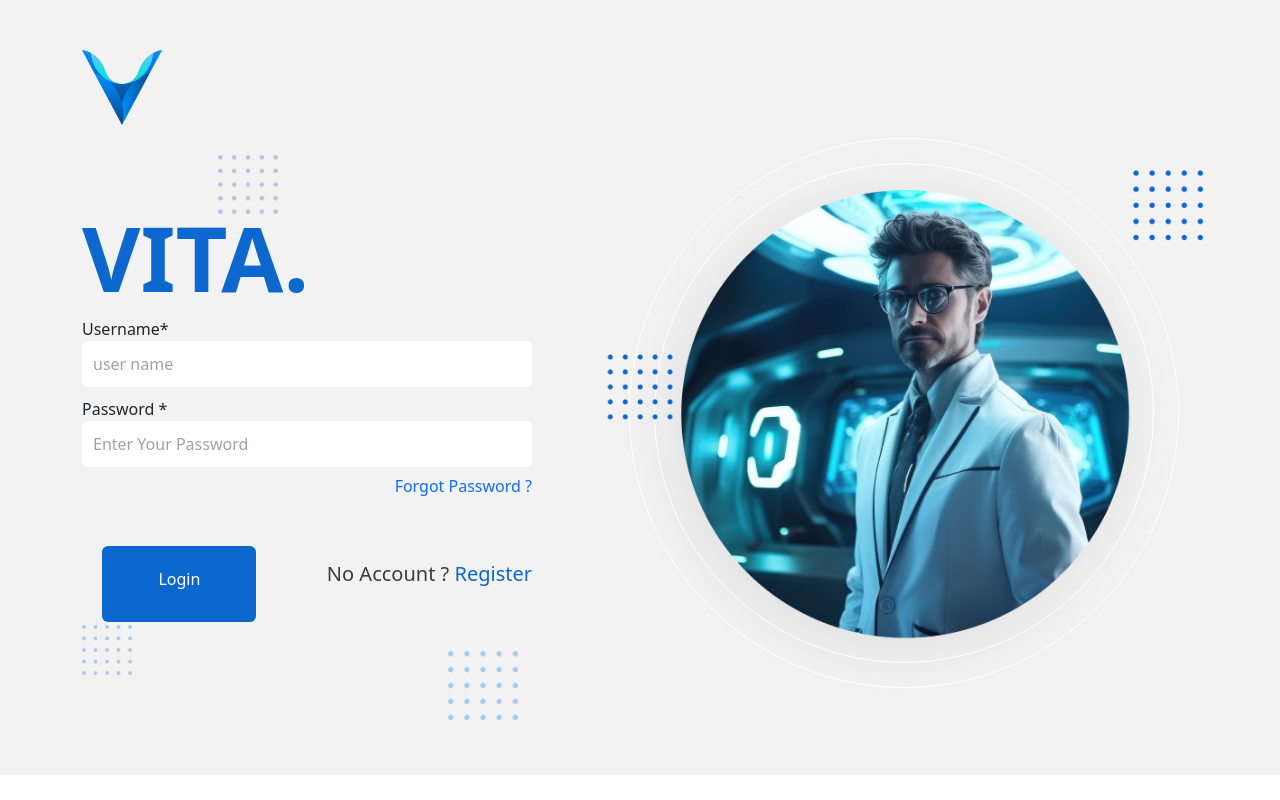
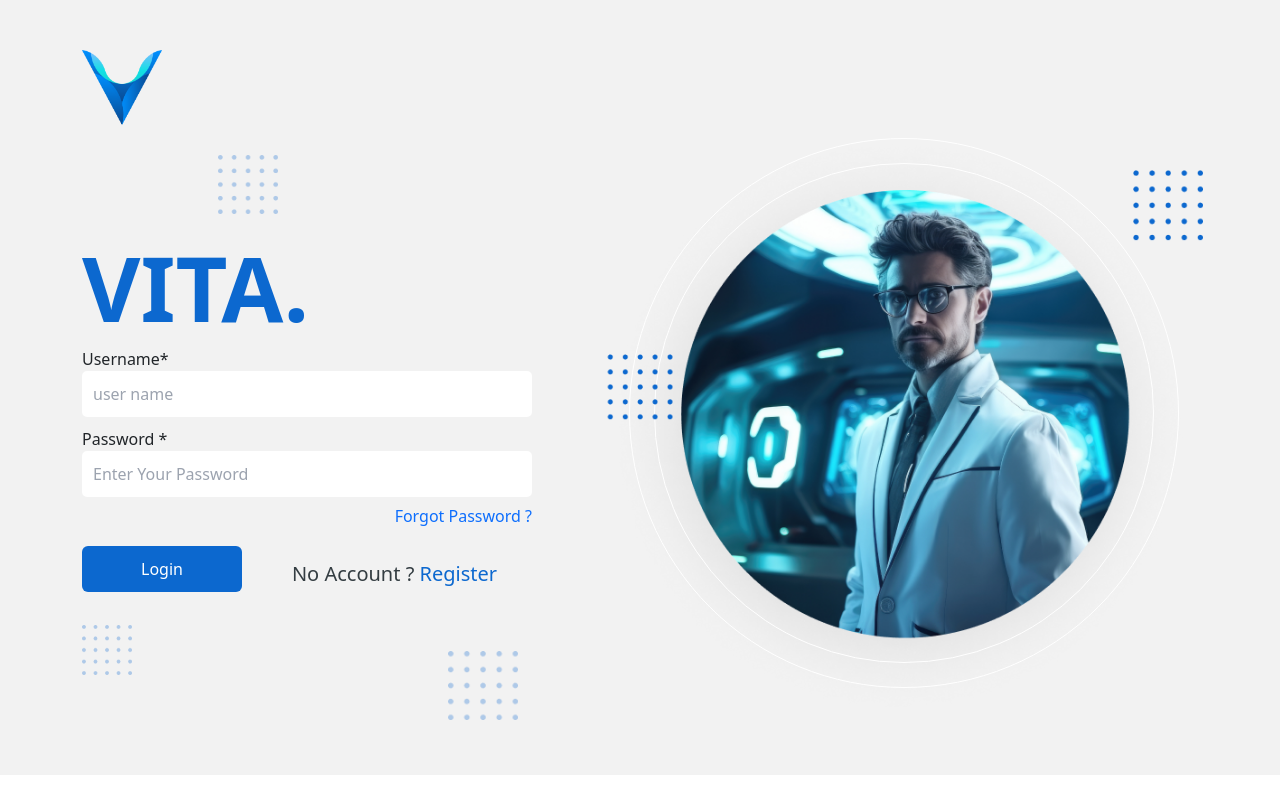
Before and after one commit to kareem-n/vita, a React (Vite) app: page /login in a window 1280 px wide. Built offline with nearby package versions, Linux system fonts and the light colour scheme.

Commit message:
login register modi

```diff
--- a/src/components/Buttons/Buttons.jsx
+++ b/src/components/Buttons/Buttons.jsx
@@ -19,7 +19,7 @@ const RegisterButton = (props) => {
 
 const InputSubmit = (props) => {
   return (
-    <div className="button InputSubmit" onClick={props.hide}>
+    <div className="button InputSubmit m-0 px-5 py-0" onClick={props.hide}>
       <input type="submit" value={props.children}/>
     </div>
   )
--- a/src/pages/Login/Login.jsx
+++ b/src/pages/Login/Login.jsx
@@ -3,7 +3,7 @@ import Logo from "../../assets/images/LOGO.png";
 import Ellipse from "../../assets/images/Ellipse 1.png";
 import Vector_2 from "../../assets/images/Vector2.png";
 import Vector from "../../assets/images/Vector.png";
-import { InputSubmit } from "../../components/Buttons/Buttons";
+import { FirstBtn, InputSubmit } from "../../components/Buttons/Buttons";
 import { Link } from "react-router-dom";
 import { useNavigate } from "react-router-dom";
 import { useState } from "react";
@@ -149,9 +149,11 @@ const Login = () => {
                     }
 
                   </div>
-                  <h6><a href=""> Forgot Password ?</a></h6>
+                  <h6><a href="">Forgot Password ?</a></h6>
                   <div className="d-flex">
-                    <InputSubmit>Login</InputSubmit>
+                    <div className="">
+                      <InputSubmit>Login</InputSubmit>
+                    </div>
                     <span>No Account ? <Link to="/register">Register</Link></span>
                   </div>
                 </form>
```
